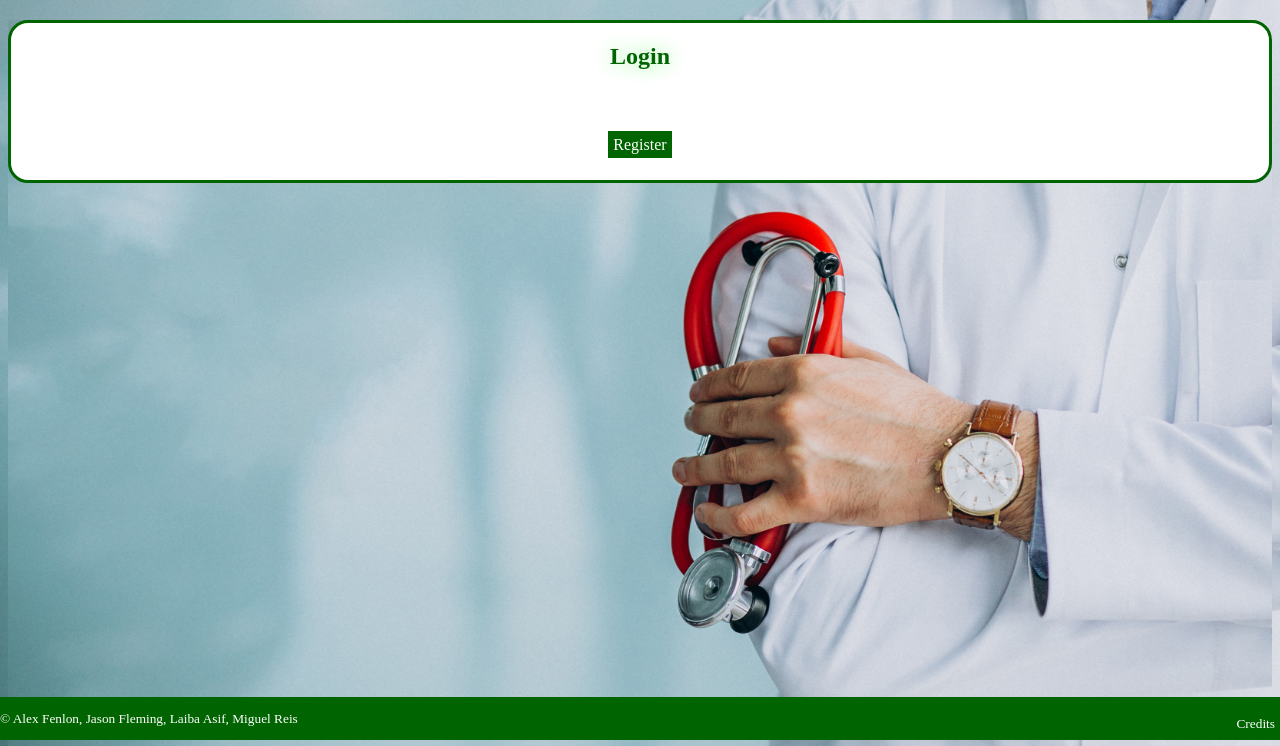
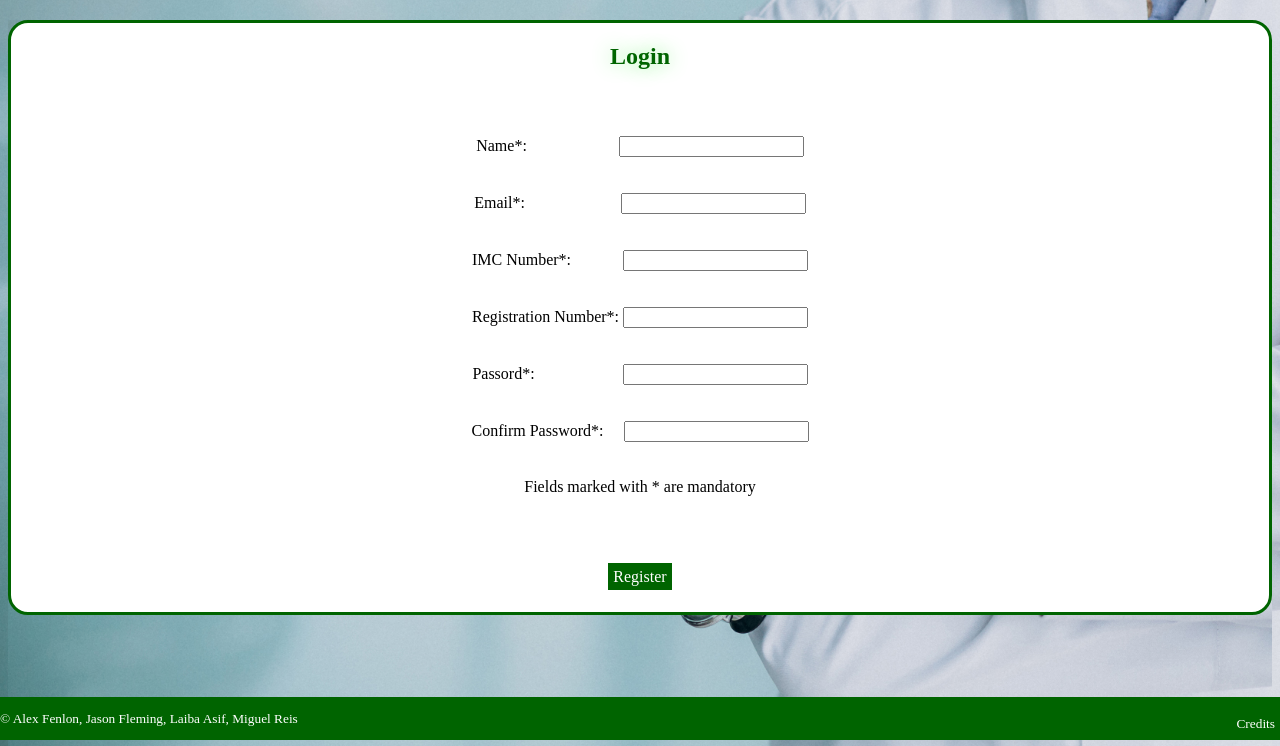
Before and after one commit to timeislife26/3rd_Year_Group_Project, a PHP site: page /views/register.html in a window 1280 px wide. Shown: the part 60-806 px from the top of the page. Run offline with PHP 8.4, Linux system fonts and the light colour scheme.

Commit message:
Added forms and text boxes All pages linked together now Base functionality is done

```diff
--- a/website/HTMLversion/styles/baseStyle.css
+++ b/website/HTMLversion/styles/baseStyle.css
@@ -78,6 +78,10 @@ a:hover {
     padding: 10px;
 }
 
+label {
+    display: inline-block;
+}
+
 footer {
     background-color: darkgreen;
     position: fixed;
--- a/website/HTMLversion/views/export.html
+++ b/website/HTMLversion/views/export.html
@@ -24,7 +24,11 @@
       <div id="container">
         <h2>Export Patient Information</h2>
         <p>
+          <form method="post">
+            <p><label>Patient Name*:&nbsp;<input type="text" name="firstname" required autocomplete="on"></label></p>
+          </form>
         </p>
+        <p><a href="">Export</a></p>
       </div>
     </main>
   </body>
--- a/website/HTMLversion/views/register.html
+++ b/website/HTMLversion/views/register.html
@@ -23,6 +23,15 @@
       <div id="container">
         <h2>Login</h2>
         <p>
+          <form method="post">
+            <p><label>Name*:&nbsp;&nbsp;&nbsp;&nbsp;&nbsp;&nbsp;&nbsp;&nbsp;&nbsp;&nbsp;&nbsp;&nbsp;&nbsp;&nbsp;&nbsp;&nbsp;&nbsp;&nbsp;&nbsp;&nbsp;&nbsp;&nbsp;&nbsp;<input type="text" name="firstname" required autocomplete="on"></label></p>
+            <p><label>Email*:&nbsp;&nbsp;&nbsp;&nbsp;&nbsp;&nbsp;&nbsp;&nbsp;&nbsp;&nbsp;&nbsp;&nbsp;&nbsp;&nbsp;&nbsp;&nbsp;&nbsp;&nbsp;&nbsp;&nbsp;&nbsp;&nbsp;&nbsp;&nbsp;<input type="email" name="email" autocomplete="on"></label></p>
+            <p><label>IMC Number*:&nbsp;&nbsp;&nbsp;&nbsp;&nbsp;&nbsp;&nbsp;&nbsp;&nbsp;&nbsp;&nbsp;&nbsp;&nbsp;<input type="email" name="email" autocomplete="on"></label></p>
+            <p><label>Registration Number*:&nbsp;<input type="email" name="email" autocomplete="on"></label></p>
+            <p><label>Passord*:&nbsp;&nbsp;&nbsp;&nbsp;&nbsp;&nbsp;&nbsp;&nbsp;&nbsp;&nbsp;&nbsp;&nbsp;&nbsp;&nbsp;&nbsp;&nbsp;&nbsp;&nbsp;&nbsp;&nbsp;&nbsp;&nbsp;<input type="password" name="password" required></label></p>
+            <p><label>Confirm Password*:&nbsp;&nbsp;&nbsp;&nbsp;&nbsp;<input type="password" name="password" required></label></p>
+            <p>Fields marked with * are mandatory</p>
+          </form>
         </p>
         <p><a href="success.html">Register</a></p>
       </div>
```
Also changed, not shown: website/HTMLversion/views/login.html (+6 -2 lines), website/HTMLversion/views/menu.html (+9 -0 lines), website/HTMLversion/views/predict.html (+7 -0 lines), website/HTMLversion/views/profiling.html (+7 -0 lines).
